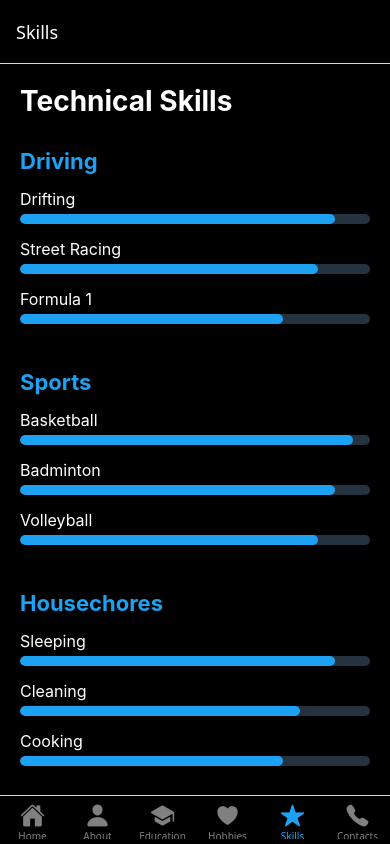
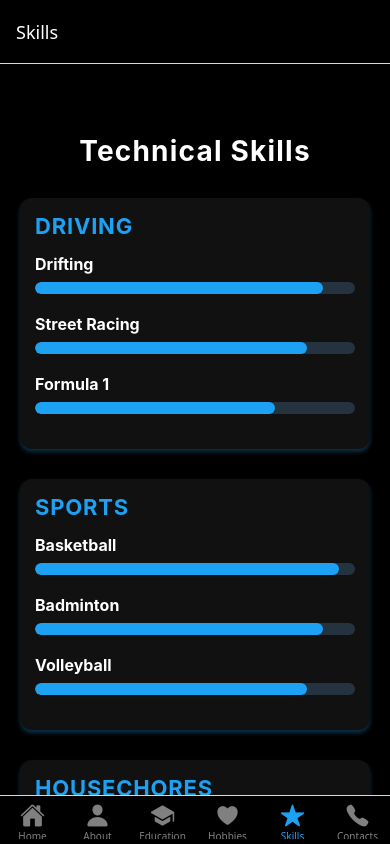
Before and after one commit to ipreferlee/gamedev, a React Native app: screen /Skills in a window 390 px wide. Built offline with nearby package versions, Linux system fonts and the light colour scheme.

Commit message:
Update SkillsScreen.js

```diff
--- a/screens/SkillsScreen.js
+++ b/screens/SkillsScreen.js
@@ -52,43 +52,94 @@ export default function SkillsScreen() {
 const styles = StyleSheet.create({
   container: {
     flex: 1,
-    backgroundColor: 'black',
+    backgroundColor: '#000',
+    paddingHorizontal: 20,
+    paddingTop: 50,
   },
   content: {
-    padding: 20,
+    paddingVertical: 20,
   },
   heading: {
     fontSize: 28,
     fontWeight: 'bold',
     color: 'white',
     marginBottom: 30,
+    textAlign: 'center',
+    letterSpacing: 1.2,
   },
   categoryContainer: {
     marginBottom: 30,
+    backgroundColor: '#111',
+    padding: 15,
+    borderRadius: 12,
+    shadowColor: '#1DA1F2',
+    shadowOffset: { width: 0, height: 3 },
+    shadowOpacity: 0.3,
+    shadowRadius: 4,
+    elevation: 5,
   },
   categoryTitle: {
     fontSize: 22,
     fontWeight: 'bold',
     color: '#1DA1F2',
     marginBottom: 15,
+    textTransform: 'uppercase',
+    letterSpacing: 0.8,
   },
   skillBar: {
-    marginBottom: 15,
+    marginBottom: 20,
   },
   skillName: {
     fontSize: 16,
+    fontWeight: 'bold',
     color: 'white',
-    marginBottom: 5,
+    marginBottom: 8,
+    textTransform: 'capitalize',
   },
   barContainer: {
-    height: 10,
+    height: 12,
     backgroundColor: '#253341',
-    borderRadius: 5,
+    borderRadius: 6,
     overflow: 'hidden',
+    position: 'relative',
   },
   bar: {
     height: '100%',
     backgroundColor: '#1DA1F2',
-    borderRadius: 5,
+    borderRadius: 6,
+    position: 'absolute',
+    left: 0,
+    top: 0,
+  },
+  percentageText: {
+    position: 'absolute',
+    right: 10,
+    top: -25,
+    color: '#1DA1F2',
+    fontSize: 14,
+    fontWeight: 'bold',
+  },
+  divider: {
+    height: 1,
+    backgroundColor: '#1DA1F2',
+    marginVertical: 25,
+    opacity: 0.4,
+    width: '80%',
+    alignSelf: 'center',
+  },
+  button: {
+    marginTop: 30,
+    backgroundColor: '#1DA1F2',
+    paddingVertical: 12,
+    borderRadius: 25,
+    alignItems: 'center',
+    justifyContent: 'center',
+    width: '100%',
+  },
+  buttonText: {
+    color: 'white',
+    fontSize: 16,
+    fontWeight: '600',
+    textTransform: 'uppercase',
   },
 });
```
